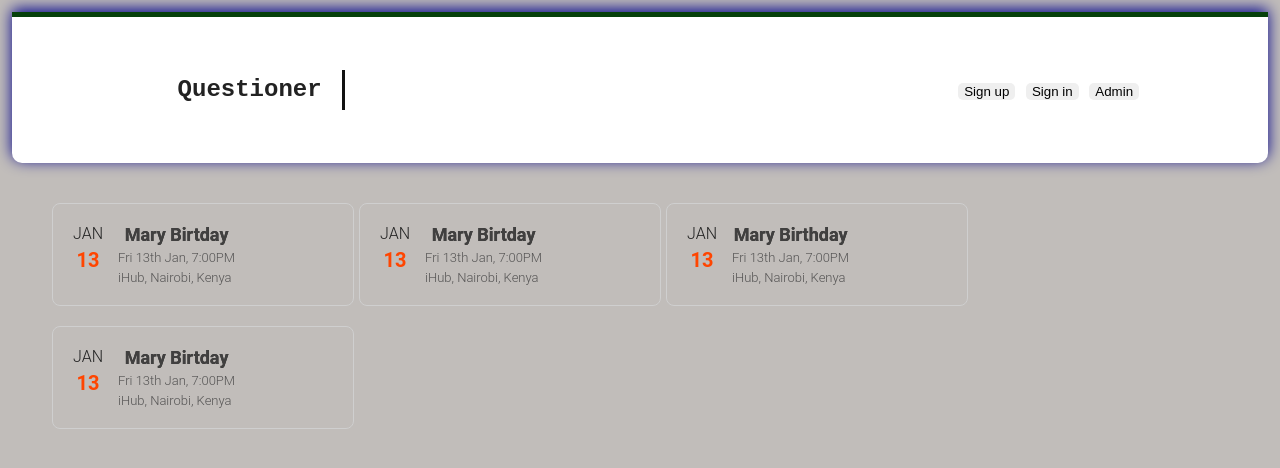
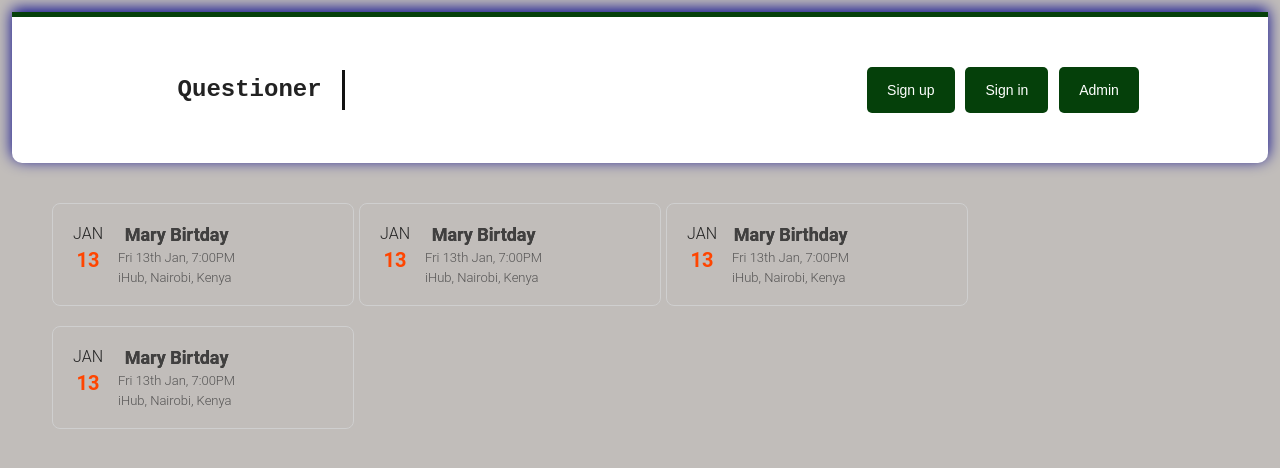
Before and after one commit to Bakley/Questioner-UI, a plain HTML site: page UI/landing.html in a window 1280 px wide. Drawn offline with Linux system fonts and the light colour scheme.

Commit message:
[feature #164101855]modify the header section buttons to look more attractive

```diff
--- a/UI/landing.html
+++ b/UI/landing.html
@@ -15,9 +15,9 @@
             <a href="landing.html" class="header-logo">Questioner</a>
             <nav>
                 <ul>
-                    <button id="signup"><a href=""></a>Sign up</button>
-                    <button id="signin"><a href=""></a>Sign in</button>
-                    <button id="admin"><a href=""></a>Admin</button>
+                    <button class="auth-button" id="signup"><a href=""></a>Sign up</button>
+                    <button class="auth-button" id="signin"><a href=""></a>Sign in</button>
+                    <button class="auth-button" id="admin"><a href=""></a>Admin</button>
                 </ul>
             </nav>
 
--- a/UI/main.css
+++ b/UI/main.css
@@ -112,6 +112,14 @@ header nav ul li .dropdown-content {
     z-index: 1;
 }
 
+.auth-button {
+    text-align: center;
+    color: white;
+    font-size: 14px;
+    background-color: rgb(5, 64, 10);
+    padding: 15px 20px;
+    text-decoration: none;
+}
 
 /* ####################################### */
             /* Main style */
```
